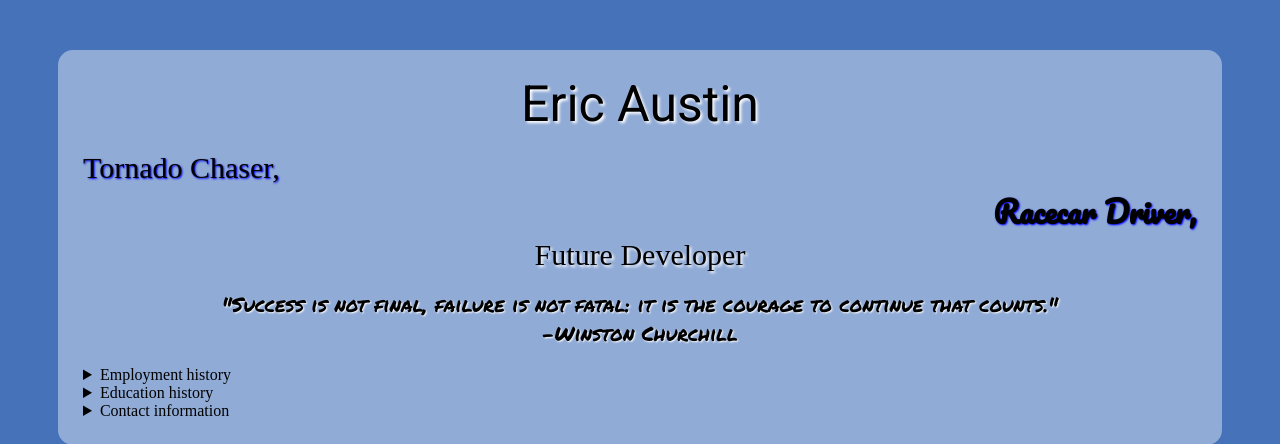
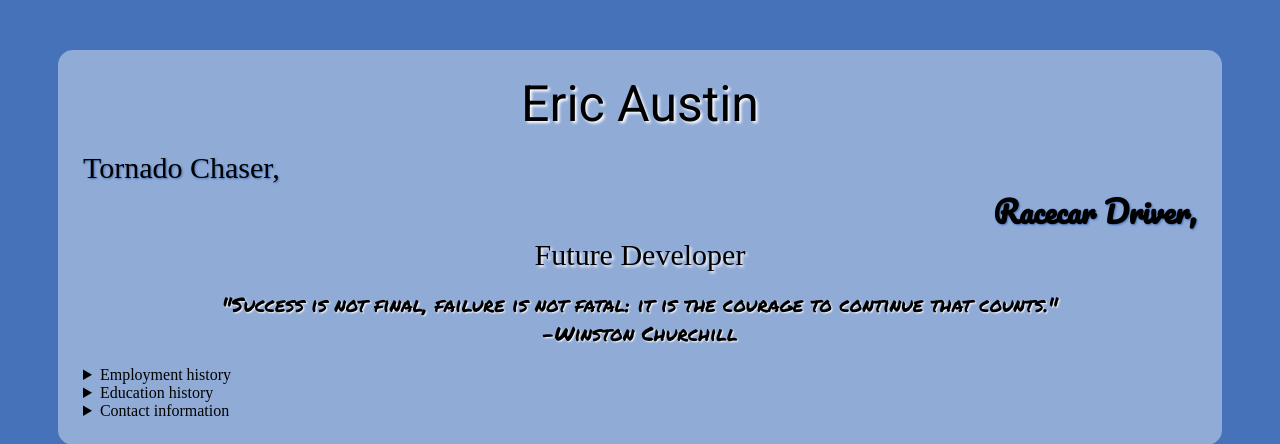
Before and after one commit to EricAustin/ericaustin.github.io, a PHP site: page / in a window 1280 px wide. Shown: the top 444 px of the page. Run offline with PHP 8.4, Linux system fonts and the light colour scheme; some web fonts are replaced.

Commit message:
Update style.css

```diff
--- a/style.css
+++ b/style.css
@@ -10,14 +10,14 @@ body {
   }
 
 .tornado {
-  text-shadow: 1px 1px 2px blue;
+  text-shadow: 1px 1px 2px rgba(70, 114, 186, 1);
   font-family: 'Yrsa';
   font-size: 30px;
   text-align: left;
   }
 
 .racecar {
-  text-shadow: 1px 1px 2px blue;
+  text-shadow: 1px 1px 2px rgba(70, 114, 186, 1);
   font-family: 'Pacifico';
   font-size: 30px;
   font-weight: bold;
```
